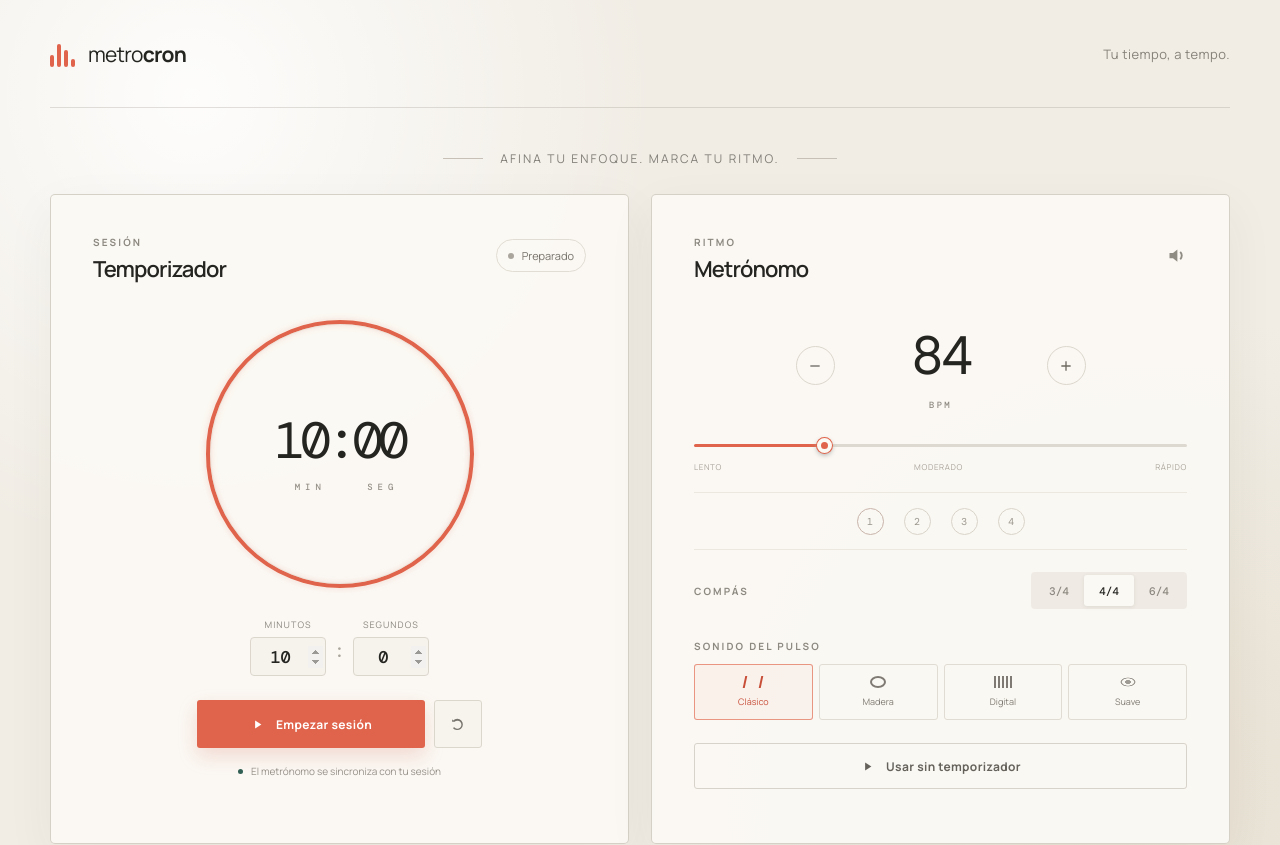
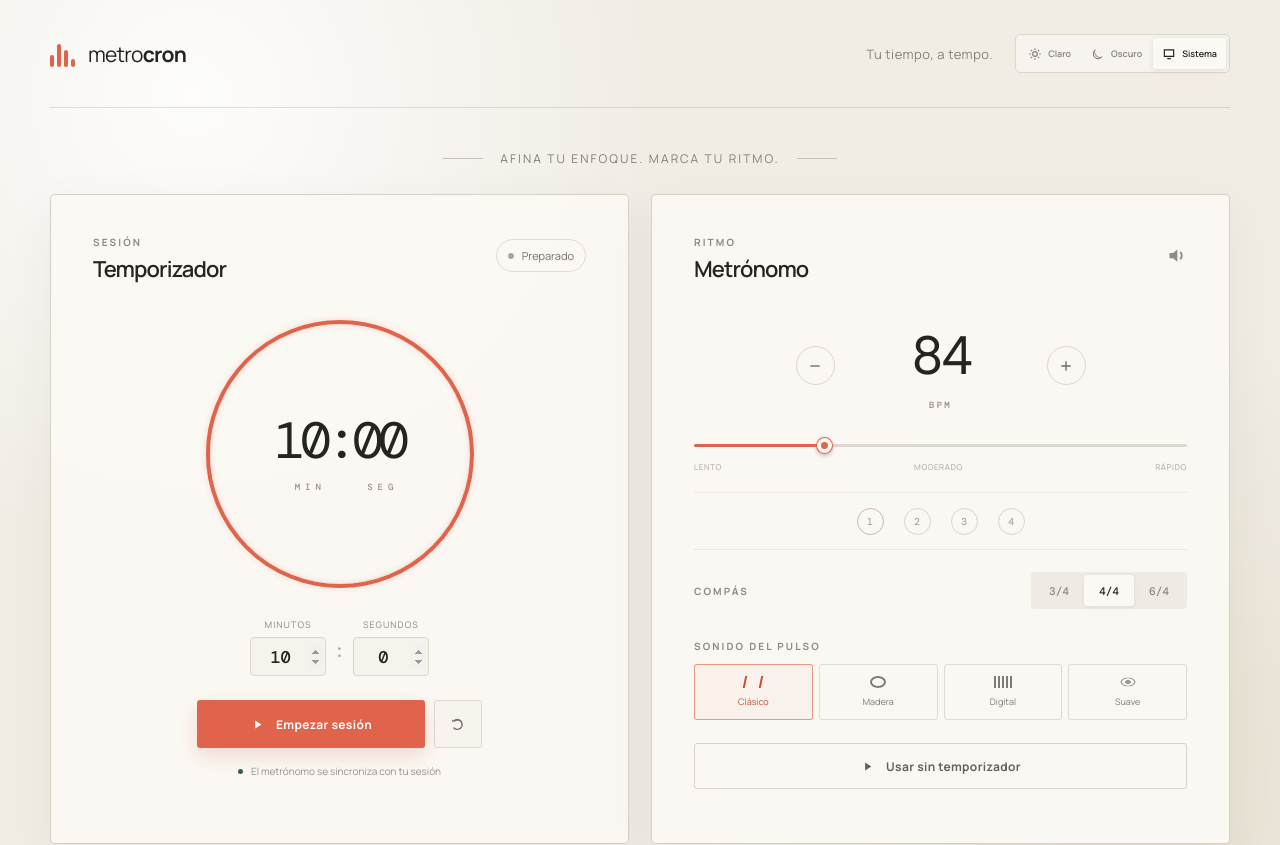
Before and after one commit to carlosYoko/metrocron, a React (Vite) app: page / in a window 1280 px wide. Shown: the top 845 px of the page. Built offline with nearby package versions, Linux system fonts and the light colour scheme.

Commit message:
feat: add light dark and system themes

```diff
--- a/index.html
+++ b/index.html
@@ -8,6 +8,16 @@
       name="description"
       content="Temporizador y metrónomo para sesiones de práctica musical."
     />
+    <script>
+      (() => {
+        const saved = localStorage.getItem('metrocron-theme')
+        const preference = ['light', 'dark', 'system'].includes(saved) ? saved : 'system'
+        const systemTheme = matchMedia('(prefers-color-scheme: dark)').matches ? 'dark' : 'light'
+        const theme = preference === 'system' ? systemTheme : preference
+        document.documentElement.dataset.theme = theme
+        document.documentElement.style.colorScheme = theme
+      })()
+    </script>
     <title>Metrocron — Tu tiempo, a tempo</title>
   </head>
   <body>
--- a/src/App.jsx
+++ b/src/App.jsx
@@ -1,11 +1,14 @@
 import { useState } from 'react'
 import { MetronomePanel } from './components/MetronomePanel.jsx'
 import { TimerPanel } from './components/TimerPanel.jsx'
+import { ThemeSwitcher } from './components/ThemeSwitcher.jsx'
 import { useMetronome } from './hooks/useMetronome.js'
+import { useTheme } from './hooks/useTheme.js'
 import { useTimer } from './hooks/useTimer.js'
 
 export default function App() {
   const timer = useTimer()
+  const theme = useTheme()
   const [bpm, setBpm] = useState(84)
   const [beatsPerBar, setBeatsPerBar] = useState(4)
   const [soundId, setSoundId] = useState('classic')
@@ -37,7 +40,10 @@ export default function App() {
           <span className="brand-icon"><span /><span /><span /><span /></span>
           <span>metro<strong>cron</strong></span>
         </a>
-        <p>Tu tiempo, a tempo.</p>
+        <div className="header-actions">
+          <p>Tu tiempo, a tempo.</p>
+          <ThemeSwitcher preference={theme.preference} onChange={theme.setPreference} />
+        </div>
       </header>
 
       <main id="top" className="workspace">
--- a/src/components/Icons.jsx
+++ b/src/components/Icons.jsx
@@ -21,3 +21,15 @@ export function MinusIcon() {
 export function PlusIcon() {
   return <svg viewBox="0 0 24 24" aria-hidden="true"><path d="M11 5h2v6h6v2h-6v6h-2v-6H5v-2h6z" /></svg>
 }
+
+export function SunIcon() {
+  return <svg viewBox="0 0 24 24" aria-hidden="true"><path d="M11 2h2v3h-2V2Zm0 17h2v3h-2v-3ZM4.22 5.64l1.42-1.42 2.12 2.12-1.42 1.42-2.12-2.12Zm12.02 12.02 1.42-1.42 2.12 2.12-1.42 1.42-2.12-2.12ZM2 11h3v2H2v-2Zm17 0h3v2h-3v-2ZM4.22 18.36l2.12-2.12 1.42 1.42-2.12 2.12-1.42-1.42ZM16.24 6.34l2.12-2.12 1.42 1.42-2.12 2.12-1.42-1.42ZM12 7a5 5 0 1 1 0 10 5 5 0 0 1 0-10Zm0 2a3 3 0 1 0 0 6 3 3 0 0 0 0-6Z" /></svg>
+}
+
+export function MoonIcon() {
+  return <svg viewBox="0 0 24 24" aria-hidden="true"><path d="M20.4 15.5A8.6 8.6 0 0 1 8.5 3.6 9 9 0 1 0 20.4 15.5ZM5 12a7 7 0 0 1 .67-3A10.6 10.6 0 0 0 15 18.33 7 7 0 0 1 5 12Z" /></svg>
+}
+
+export function SystemIcon() {
+  return <svg viewBox="0 0 24 24" aria-hidden="true"><path d="M3 4h18v13H3V4Zm2 2v9h14V6H5Zm4 13h6v2H9v-2Z" /></svg>
+}
--- /dev/null
+++ b/src/components/ThemeSwitcher.jsx
@@ -0,0 +1,28 @@
+import { MoonIcon, SunIcon, SystemIcon } from './Icons.jsx'
+
+const THEME_OPTIONS = [
+  { id: 'light', label: 'Claro', Icon: SunIcon },
+  { id: 'dark', label: 'Oscuro', Icon: MoonIcon },
+  { id: 'system', label: 'Sistema', Icon: SystemIcon },
+]
+
+export function ThemeSwitcher({ preference, onChange }) {
+  return (
+    <div className="theme-switcher" role="group" aria-label="Tema de color">
+      {THEME_OPTIONS.map(({ id, label, Icon }) => (
+        <button
+          key={id}
+          className={preference === id ? 'selected' : ''}
+          type="button"
+          aria-pressed={preference === id}
+          aria-label={`Tema ${label.toLowerCase()}`}
+          title={`Tema ${label.toLowerCase()}`}
+          onClick={() => onChange(id)}
+        >
+          <Icon />
+          <span>{label}</span>
+        </button>
+      ))}
+    </div>
+  )
+}
--- /dev/null
+++ b/src/hooks/useTheme.js
@@ -0,0 +1,30 @@
+import { useEffect, useState } from 'react'
+
+const STORAGE_KEY = 'metrocron-theme'
+const VALID_PREFERENCES = ['light', 'dark', 'system']
+
+const getSystemTheme = () => window.matchMedia('(prefers-color-scheme: dark)').matches ? 'dark' : 'light'
+
+export function useTheme() {
+  const [preference, setPreference] = useState(() => {
+    const savedPreference = localStorage.getItem(STORAGE_KEY)
+    return VALID_PREFERENCES.includes(savedPreference) ? savedPreference : 'system'
+  })
+  const [systemTheme, setSystemTheme] = useState(getSystemTheme)
+  const resolvedTheme = preference === 'system' ? systemTheme : preference
+
+  useEffect(() => {
+    const mediaQuery = window.matchMedia('(prefers-color-scheme: dark)')
+    const handleChange = (event) => setSystemTheme(event.matches ? 'dark' : 'light')
+    mediaQuery.addEventListener('change', handleChange)
+    return () => mediaQuery.removeEventListener('change', handleChange)
+  }, [])
+
+  useEffect(() => {
+    document.documentElement.dataset.theme = resolvedTheme
+    document.documentElement.style.colorScheme = resolvedTheme
+    localStorage.setItem(STORAGE_KEY, preference)
+  }, [preference, resolvedTheme])
+
+  return { preference, resolvedTheme, setPreference }
+}
--- a/src/styles.css
+++ b/src/styles.css
@@ -1,9 +1,9 @@
 @import url('https://fonts.googleapis.com/css2?family=DM+Mono:wght@400;500&family=Manrope:wght@400;500;600;700&display=swap');
 
-:root { font-family: 'Manrope', sans-serif; color: #242421; background: #f1ede5; font-synthesis: none; text-rendering: optimizeLegibility; --ink: #242421; --muted: #77766f; --paper: #fbf9f4; --line: #dcd7cd; --coral: #e0644b; --coral-dark: #c84e38; --green: #315f53; }
+:root { font-family: 'Manrope', sans-serif; color: #242421; background: #f1ede5; font-synthesis: none; text-rendering: optimizeLegibility; --ink: #242421; --muted: #77766f; --paper: #fbf9f4; --line: #dcd7cd; --coral: #e0644b; --coral-dark: #c84e38; --green: #315f53; --page: #f1ede5; --page-glow-a: rgba(255,255,255,.88); --page-glow-b: rgba(221,210,190,.48); }
 * { box-sizing: border-box; }
-html { min-width: 320px; background: #f1ede5; }
-body { margin: 0; min-width: 320px; min-height: 100vh; background: radial-gradient(circle at 15% 10%, rgba(255,255,255,.88), transparent 29rem), radial-gradient(circle at 90% 82%, rgba(221,210,190,.48), transparent 30rem), #f1ede5; }
+html { min-width: 320px; background: var(--page); }
+body { margin: 0; min-width: 320px; min-height: 100vh; background: radial-gradient(circle at 15% 10%, var(--page-glow-a), transparent 29rem), radial-gradient(circle at 90% 82%, var(--page-glow-b), transparent 30rem), var(--page); transition: color .2s ease, background-color .2s ease; }
 button, input { font: inherit; }
 button { color: inherit; }
 button:focus-visible, input:focus-visible { outline: 3px solid rgba(224,100,75,.28); outline-offset: 3px; }
@@ -18,6 +18,12 @@ button:focus-visible, input:focus-visible { outline: 3px solid rgba(224,100,75,.
 .brand-icon span:nth-child(3) { height: 17px; }
 .brand-icon span:nth-child(4) { height: 8px; }
 .site-header p { color: #86827a; font-size: 13px; letter-spacing: .04em; }
+.header-actions { display: flex; align-items: center; gap: 22px; }
+.theme-switcher { display: flex; align-items: center; gap: 2px; padding: 3px; border: 1px solid var(--line); border-radius: 5px; background: rgba(251,249,244,.58); }
+.theme-switcher button { height: 31px; padding: 0 9px; border: 0; border-radius: 3px; background: transparent; color: #858179; display: flex; align-items: center; gap: 6px; cursor: pointer; font-size: 9px; font-weight: 600; transition: color .15s, background .15s, box-shadow .15s; }
+.theme-switcher button:hover { color: var(--ink); }
+.theme-switcher button.selected { color: var(--ink); background: var(--paper); box-shadow: 0 1px 5px rgba(50,45,38,.12); }
+.theme-switcher svg { width: 14px; height: 14px; fill: currentColor; }
 .workspace { flex: 1; width: min(1180px, calc(100% - 48px)); margin: 0 auto; padding: 42px 0 72px; }
 .intro { display: flex; justify-content: center; align-items: center; gap: 17px; margin-bottom: 27px; }
 .intro p { color: #817f78; font-size: 12px; letter-spacing: .17em; text-transform: uppercase; margin: 0; }
@@ -94,12 +100,65 @@ button:focus-visible, input:focus-visible { outline: 3px solid rgba(224,100,75,.
 .metronome-action.active { border-color: rgba(224,100,75,.5); color: var(--coral-dark); }
 .metronome-action:disabled { color: var(--green); border-color: rgba(49,95,83,.22); background: rgba(49,95,83,.045); cursor: default; }
 footer { padding: 0 24px 34px; color: #aaa69e; text-align: center; font-size: 8px; font-weight: 700; letter-spacing: .24em; }
+
+:root[data-theme='dark'] { color: #e8e5df; background: #161817; --ink: #e8e5df; --muted: #aaa7a0; --paper: #222523; --line: #40433f; --coral: #ef735a; --coral-dark: #ff866e; --green: #74aa99; --page: #161817; --page-glow-a: rgba(50,55,51,.46); --page-glow-b: rgba(38,45,41,.4); }
+[data-theme='dark'] .site-header { border-color: rgba(224,220,211,.12); }
+[data-theme='dark'] .site-header p,
+[data-theme='dark'] .intro p { color: #989b95; }
+[data-theme='dark'] .intro-line { background: #4b4e4a; }
+[data-theme='dark'] .theme-switcher { background: rgba(24,27,25,.72); }
+[data-theme='dark'] .theme-switcher button { color: #92958f; }
+[data-theme='dark'] .theme-switcher button.selected { color: #f0ede7; background: #343735; box-shadow: 0 1px 5px rgba(0,0,0,.28); }
+[data-theme='dark'] .panel { background: rgba(32,35,33,.94); border-color: #383b38; box-shadow: 0 18px 54px rgba(0,0,0,.2); }
+[data-theme='dark'] .eyebrow,
+[data-theme='dark'] .setting-label { color: #999b95; }
+[data-theme='dark'] .status-pill { color: #aaa9a3; border-color: #41443f; }
+[data-theme='dark'] .status-pill span { background: #747771; }
+[data-theme='dark'] .status-running span { background: var(--coral); }
+[data-theme='dark'] .status-finished span { background: var(--green); }
+[data-theme='dark'] .metronome-panel > .panel-heading > svg { fill: #a3a59f; }
+[data-theme='dark'] .ring-track { stroke: #3b3e3a; }
+[data-theme='dark'] .timer-clock::after { border-color: rgba(225,221,212,.08); }
+[data-theme='dark'] .time-display span,
+[data-theme='dark'] .time-inputs label,
+[data-theme='dark'] .bpm-readout span { color: #a3a49e; }
+[data-theme='dark'] .time-inputs input { color: var(--ink); background: #292c2a; border-color: var(--line); }
+[data-theme='dark'] .input-separator { color: #747771; }
+[data-theme='dark'] .icon-button { background: #292c2a; border-color: var(--line); }
+[data-theme='dark'] .icon-button:hover,
+[data-theme='dark'] .round-button:hover,
+[data-theme='dark'] .metronome-action:hover:not(:disabled) { background: #343735; }
+[data-theme='dark'] .icon-button svg,
+[data-theme='dark'] .round-button svg { fill: #b4b5af; }
+[data-theme='dark'] .sync-note { color: #989b94; }
+[data-theme='dark'] .round-button { border-color: var(--line); }
+[data-theme='dark'] .bpm-readout input { color: var(--ink); }
+[data-theme='dark'] .tempo-slider { background: linear-gradient(to right, var(--coral) var(--range-progress), #444742 var(--range-progress)); }
+[data-theme='dark'] .tempo-slider::-webkit-slider-thumb { border-color: var(--paper); }
+[data-theme='dark'] .tempo-slider::-moz-range-thumb { border-color: var(--paper); }
+[data-theme='dark'] .tempo-labels { color: #7f827c; }
+[data-theme='dark'] .beat-indicator { border-color: #363936; }
+[data-theme='dark'] .beat-indicator span { color: #a1a39d; border-color: #484b47; }
+[data-theme='dark'] .beat-indicator span:first-child { border-color: #71564f; }
+[data-theme='dark'] .beat-indicator span.active { color: white; border-color: var(--coral); }
+[data-theme='dark'] .segmented-control { background: #191b1a; }
+[data-theme='dark'] .segmented-control button { color: #969892; }
+[data-theme='dark'] .segmented-control button.selected { color: var(--ink); background: #343735; box-shadow: 0 1px 4px rgba(0,0,0,.26); }
+[data-theme='dark'] .sound-options button { color: #aaa9a3; border-color: #414440; }
+[data-theme='dark'] .sound-options button.selected { color: #ff8b73; border-color: rgba(239,115,90,.7); background: rgba(239,115,90,.08); }
+[data-theme='dark'] .metronome-action { color: #b3b3ad; border-color: #454844; }
+[data-theme='dark'] .metronome-action.active { color: #ff8b73; border-color: rgba(239,115,90,.55); }
+[data-theme='dark'] .metronome-action:disabled { color: #84bbaa; border-color: rgba(116,170,153,.27); background: rgba(116,170,153,.07); }
+[data-theme='dark'] footer { color: #737670; }
 @keyframes breathe { 50% { transform: scale(.985); opacity: .6; } }
 @media (max-width: 850px) { .panels-grid { grid-template-columns: 1fr; } .panel { min-height: auto; } }
 @media (max-width: 540px) {
   .site-header, .workspace { width: min(100% - 28px, 480px); }
   .site-header { height: 82px; }
   .site-header p { display: none; }
+  .header-actions { gap: 0; }
+  .theme-switcher button { width: 34px; padding: 0; justify-content: center; }
+  .theme-switcher button span { display: none; }
   .workspace { padding: 28px 0 48px; }
   .intro-line { width: 20px; }
   .intro p { font-size: 9px; }
```
Also changed, not shown: 1 other file (tests, documents, lock files or other folders).
